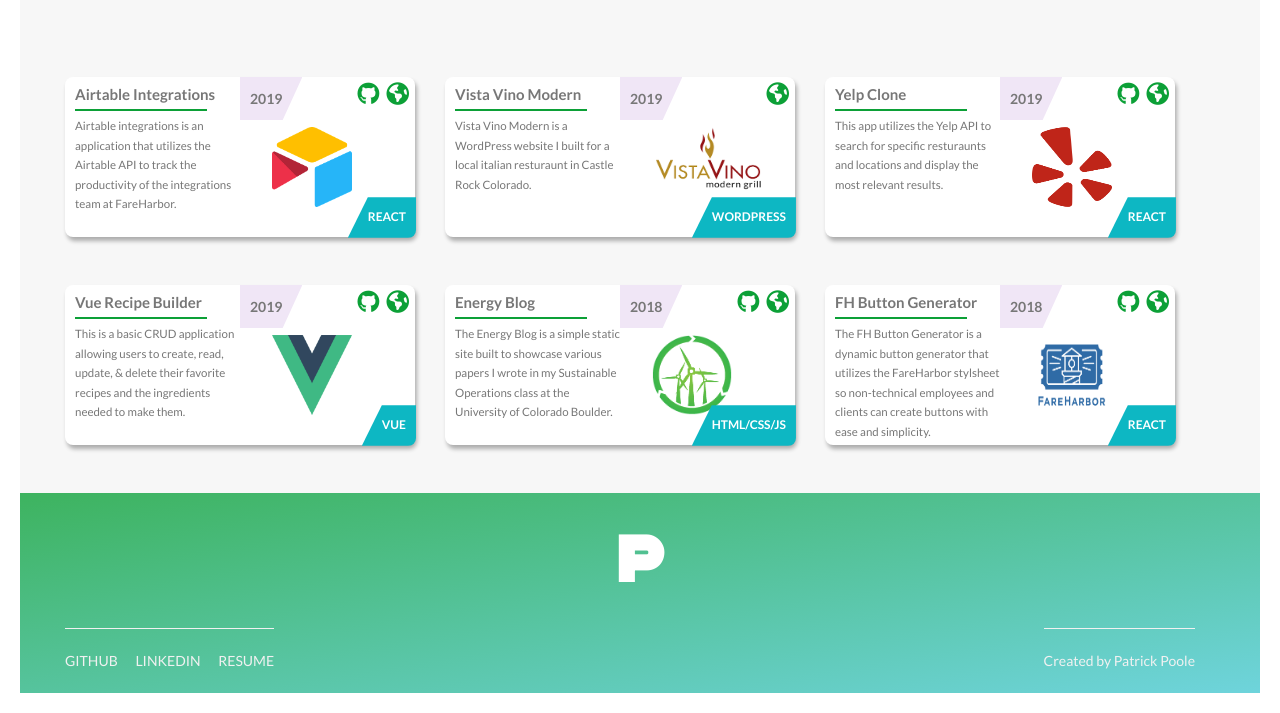
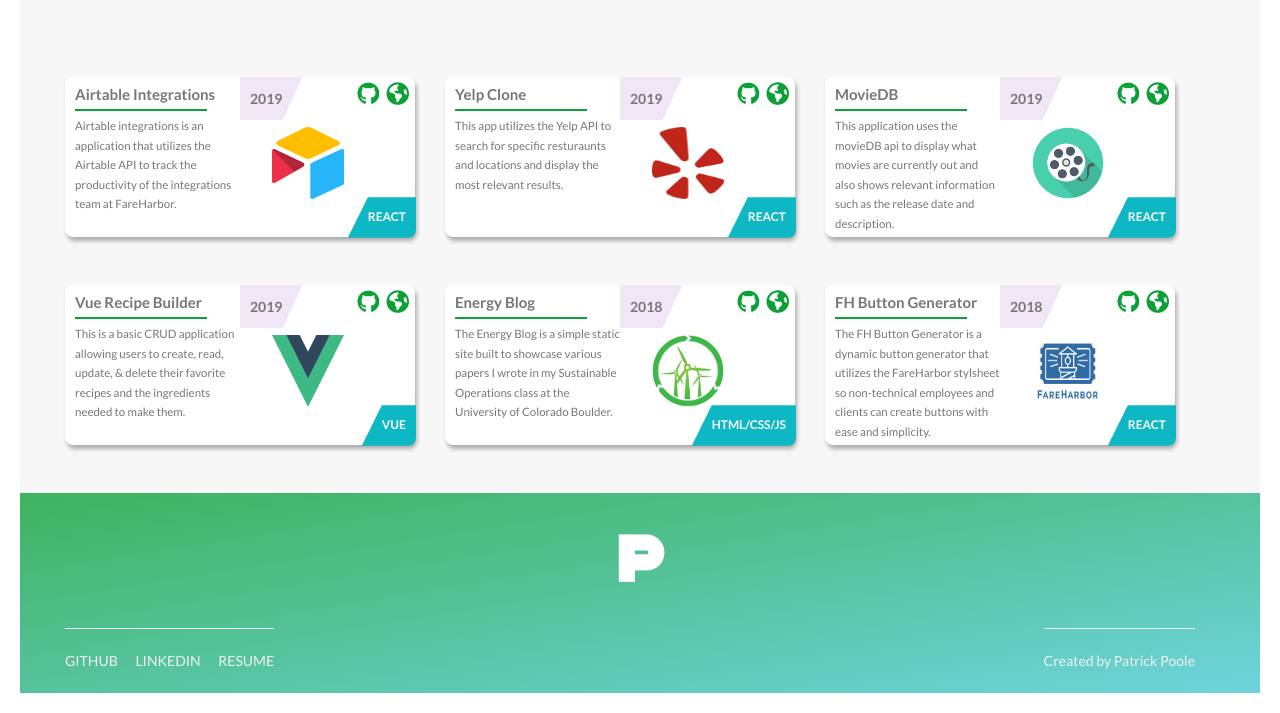
Before and after one commit to Patrickcpoole/portfolio, a plain HTML site: page index.html in a window 1280 px wide. Shown: the part 2119-2832 px from the top of the page. Drawn offline with nearby package versions, Linux system fonts and the light colour scheme.

Commit message:
updated projects

```diff
--- a/css/style.css
+++ b/css/style.css
@@ -613,8 +613,8 @@
 
 .card img {
 	max-width: 100%;
-	width: 5em;
-	height: 5em;
+	width: 4.5em;
+	height: 4.5em;
 	margin-top: 50px;
 	margin-left: 2em;
 }
--- a/index.html
+++ b/index.html
@@ -154,29 +154,6 @@
                     </div>
                 </div>
                 <div class="col-1-of-3">
-                        <div class="card">
-                                <div class="card-left">
-                                    <div class="text-container">
-                                        <h4>Vista Vino Modern</h4>
-                                        <p>Vista Vino Modern is a WordPress website I built for a local italian resturaunt in Castle Rock Colorado.
-                                        </p>
-                                    </div>
-                                </div>
-                                <div class="card-right">
-                                    <div class="year">2019</div>
-                                        <div class="icon-container">
-
-                                            <a href="https://vistavinomoderngrill.com" target="_blank">
-                                                <i class="fas fa-globe-americas icon"></i>
-                                            </a>
-                                        </div>
-                                    <img id="vvlogo" src="img/vvlogo.png" alt="Vista Vino Logo" />
-                                    <div class="tech">WordPress</div>
-                                </div>
-                            </div>
-
-                </div>
-                <div class="col-1-of-3">
                     <div class="card">
                         <div class="card-left">
                             <div class="text-container">
@@ -201,6 +178,33 @@
                         </div>
                     </div>
                 </div>
+                <div class="col-1-of-3">
+                        <div class="card">
+                                <div class="card-left">
+                                    <div class="text-container">
+                                        <h4>MovieDB</h4>
+                                        <p>This application uses the movieDB api to display what movies are currently out and also shows
+                                            relevant information such as the release date and description.
+                                        </p>
+                                    </div>
+                                </div>
+                                <div class="card-right">
+                                    <div class="year">2019</div>
+                                        <div class="icon-container">
+                                            <a href="https://github.com/Patrickcpoole/MovieDB" target="_blank">
+                                                <i class="fab fa-github icon"></i>
+                                            </a>
+                                            <a href="http://movie-database.surge.sh" target="_blank">
+                                                <i class="fas fa-globe-americas icon"></i>
+                                            </a>
+                                        </div>
+                                        <img src="img/movie-icon.png" alt="airtable logo" />
+                                        <div class="tech">React</div>
+                                </div>
+                            </div>
+
+                </div>
+
 
                 <!--second row-->
                 <div class="row">
```
